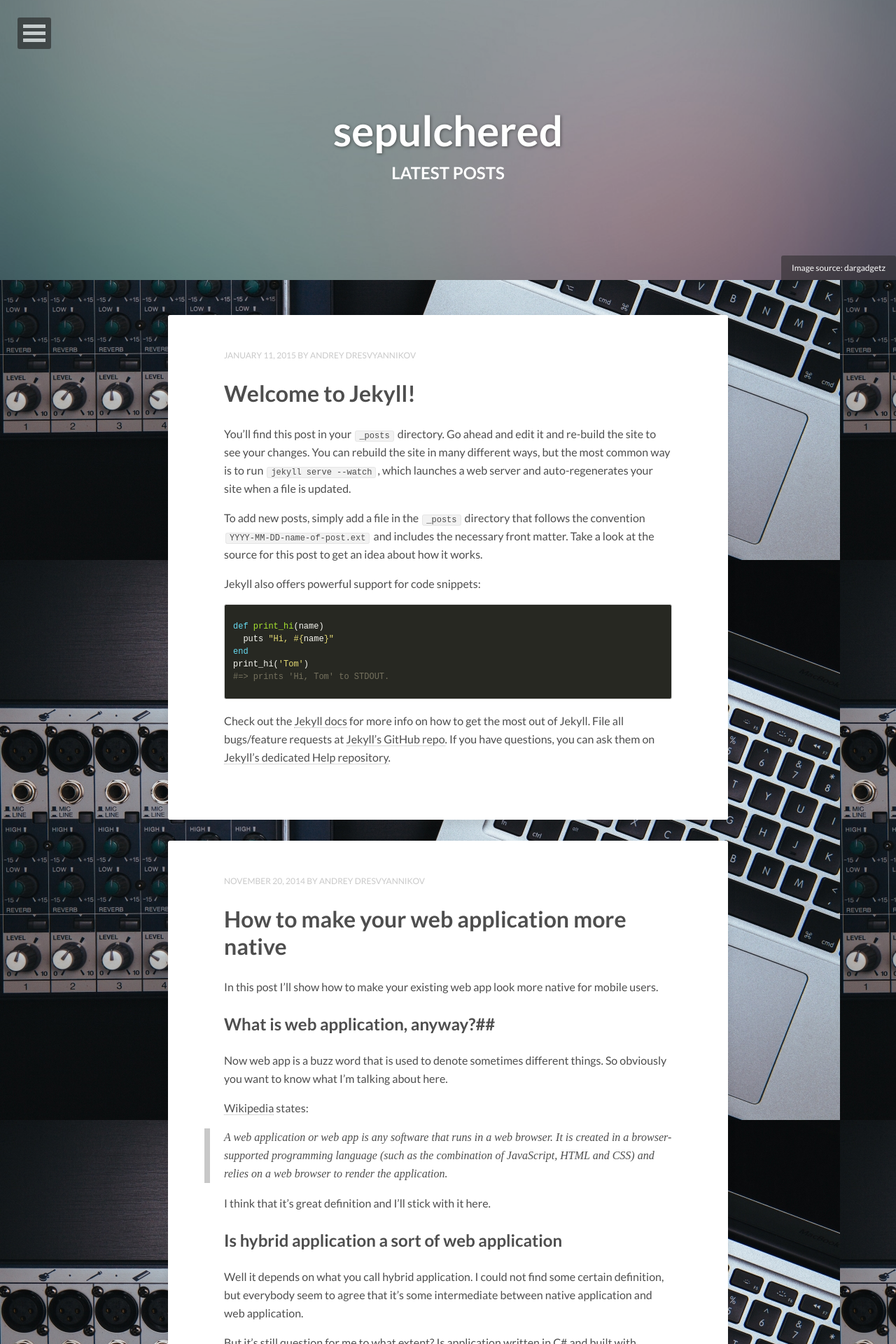
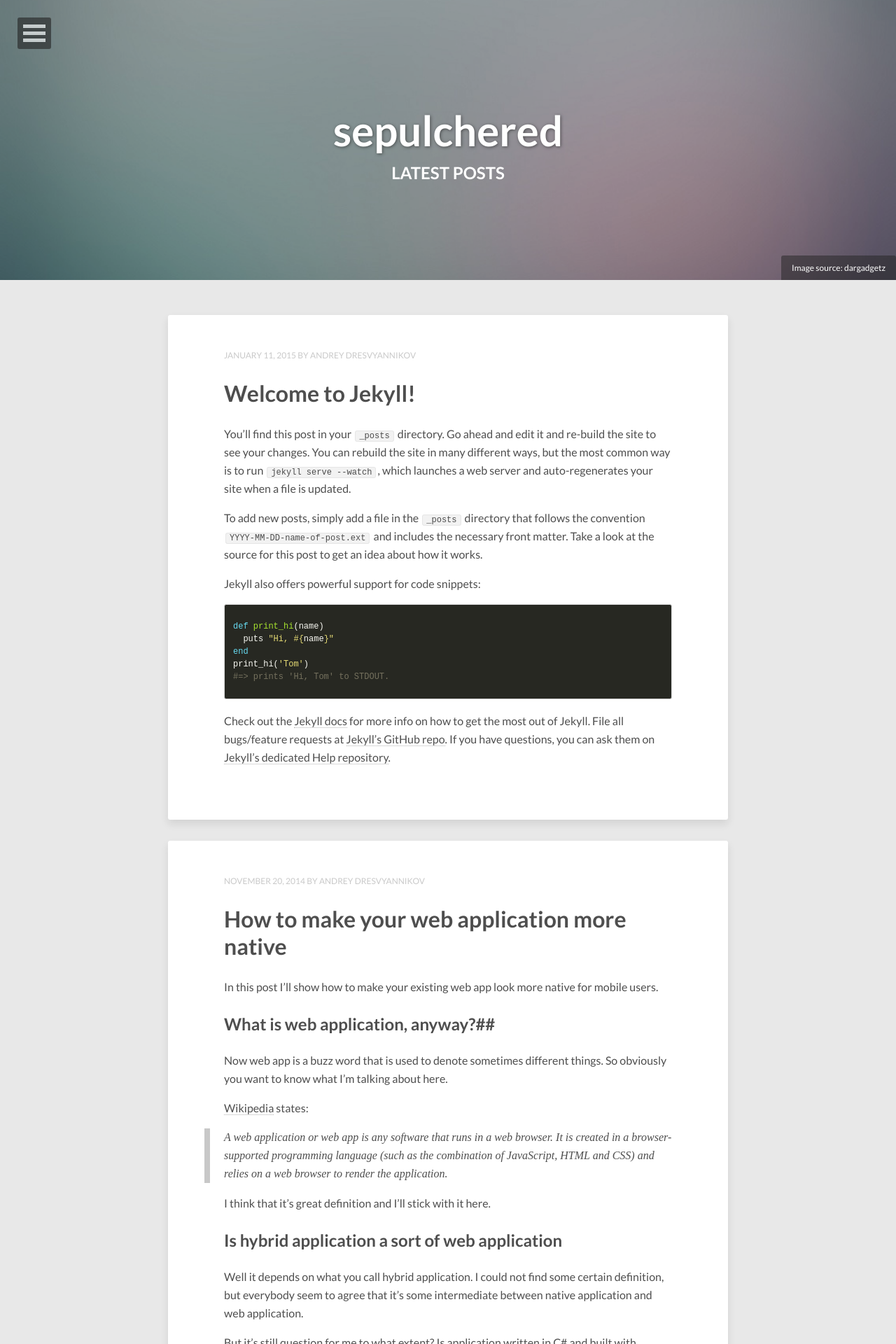
Before and after one commit to sepulchered/sepulchered.github.io, a Jekyll site: the page built from index.html, in a window 1280 px wide. Shown: the top 1920 px of the page at 70% size. Built offline with Jekyll 4.4.1, drawn with Linux system fonts in a browser that asks for light colours; nearby versions of some CDN libraries; the list of posts is cut into pages by our own code.

Commit message:
background removed from config

```diff
--- a/_config.yml
+++ b/_config.yml
@@ -19,7 +19,6 @@ owner:
 timezone: Europe/Moscow
 future: true
 disqus_shortname: andreydresvyannikovru
-background: optimized-i-o.jpg
 google_analytics: UA-38597125-3
 highlighter: pygments
 # Build settings
```
